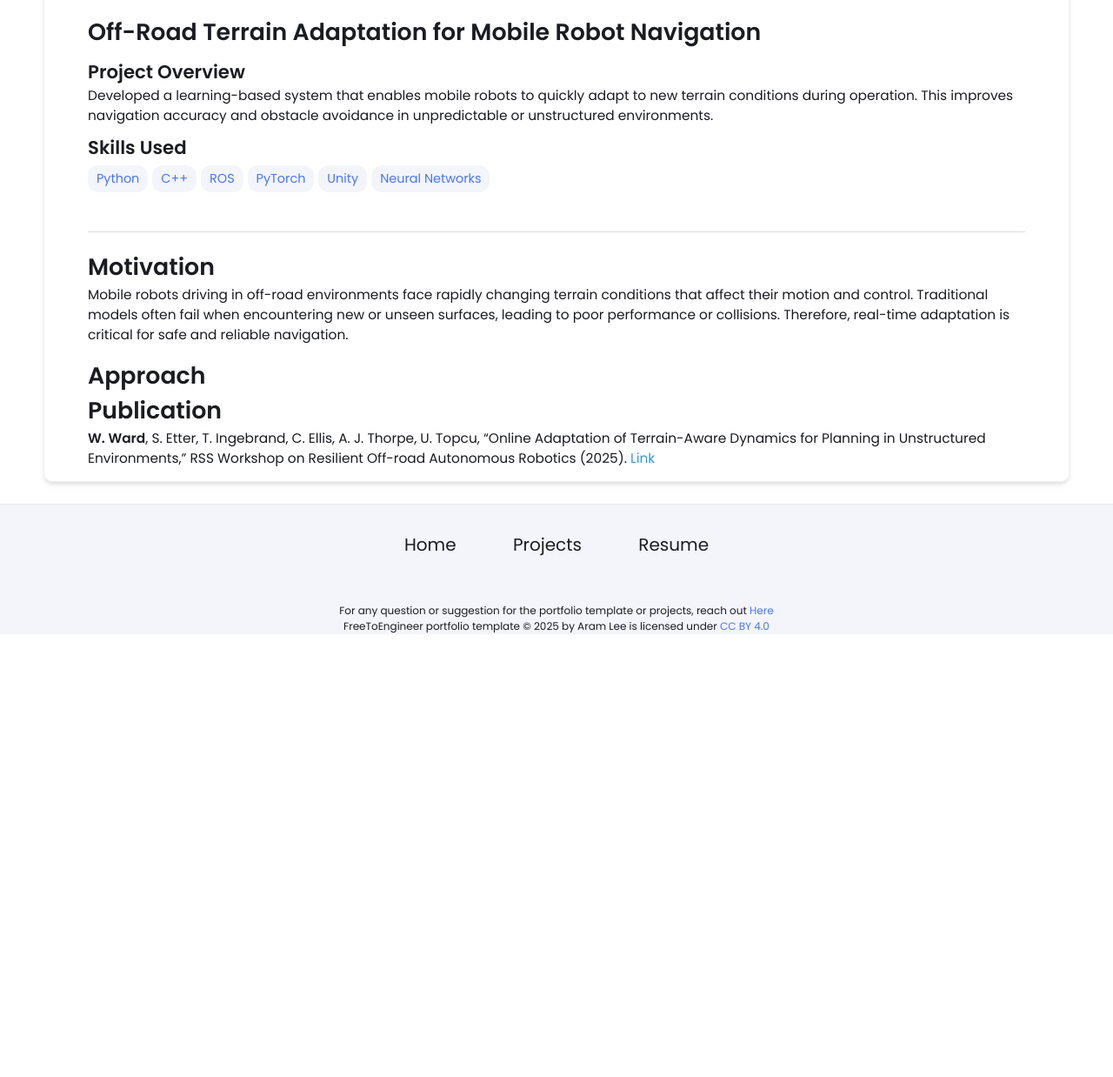
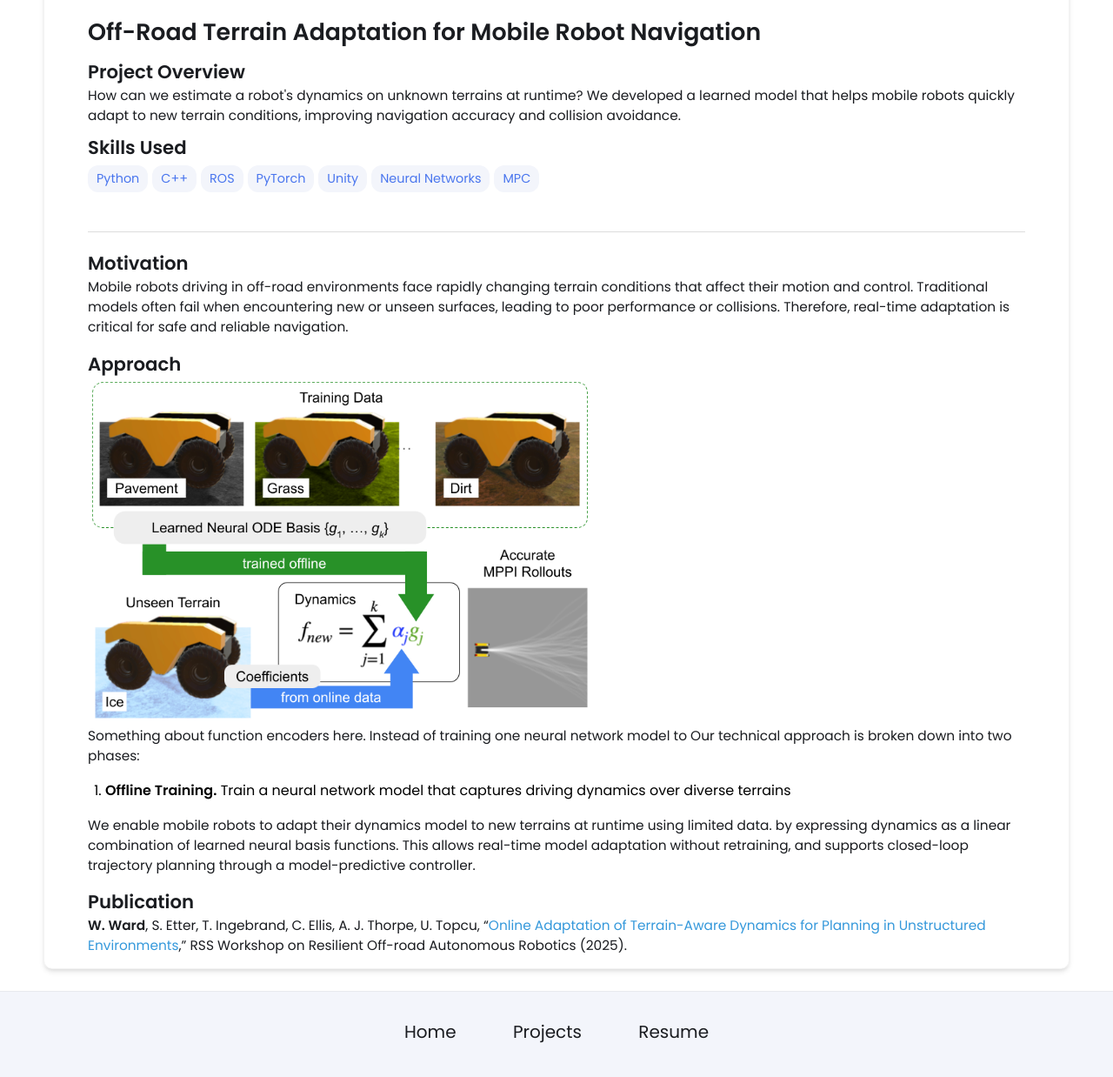
Before and after one commit to willward20/willward20.github.io, a Jekyll site: the page built from _projects/RSS-terrain-adaptation/index.md, in a window 1280 px wide and 1400 px high, scrolled down 329 px. Shown: the part 161-1399 px from the top of the window at 87% size. Built offline with Jekyll 4.4.1, drawn with Linux system fonts in a browser that asks for light colours; before the commit the page ends 1219 px from its top, so only the background shows below that.

Commit message:
Update index.md
Work in progress. Add image to test rendering.

```diff
--- a/_projects/RSS-terrain-adaptation/index.md
+++ b/_projects/RSS-terrain-adaptation/index.md
@@ -1,7 +1,7 @@
 ---
 layout: post
 title: Off-Road Terrain Adaptation for Mobile Robot Navigation
-description:  Developed a learning-based system that enables mobile robots to quickly adapt to new terrain conditions during operation. This improves navigation accuracy and obstacle avoidance in unpredictable or unstructured environments.
+description:  How can we estimate a robot's dynamics on unknown terrains at runtime? We developed a learned model that helps mobile robots quickly adapt to new terrain conditions, improving navigation accuracy and collision avoidance.
 skills:
 - Python
 - C++
@@ -9,14 +9,21 @@ skills:
 - PyTorch
 - Unity
 - Neural Networks
+- MPC
 main-image: /robot-sim.png
 ---
 
 ---
-# Motivation
+## Motivation
 Mobile robots driving in off-road environments face rapidly changing terrain conditions that affect their motion and control. Traditional models often fail when encountering new or unseen surfaces, leading to poor performance or collisions. Therefore, real-time adaptation is critical for safe and reliable navigation.
 
-# Approach
+## Approach
+{% include image-gallery.html images="figure1.png" height="400" %}
+Something about function encoders here.
+Instead of training one neural network model to Our technical approach is broken down into two phases:
+1. **Offline Training.** Train a neural network model that captures driving dynamics over diverse terrains
 
-# Publication
-**W. Ward**, S. Etter, T. Ingebrand, C. Ellis, A. J. Thorpe, U. Topcu, "Online Adaptation of Terrain-Aware Dynamics for Planning in Unstructured Environments," RSS Workshop on Resilient Off-road Autonomous Robotics (2025). [Link](https://arxiv.org/abs/2506.04484)
+We enable mobile robots to adapt their dynamics model to new terrains at runtime using limited data.  by expressing dynamics as a linear combination of learned neural basis functions. This allows real-time model adaptation without retraining, and supports closed-loop trajectory planning through a model-predictive controller.
+
+## Publication
+**W. Ward**, S. Etter, T. Ingebrand, C. Ellis, A. J. Thorpe, U. Topcu, "[Online Adaptation of Terrain-Aware Dynamics for Planning in Unstructured Environments](https://arxiv.org/abs/2506.04484)," RSS Workshop on Resilient Off-road Autonomous Robotics (2025).
```
